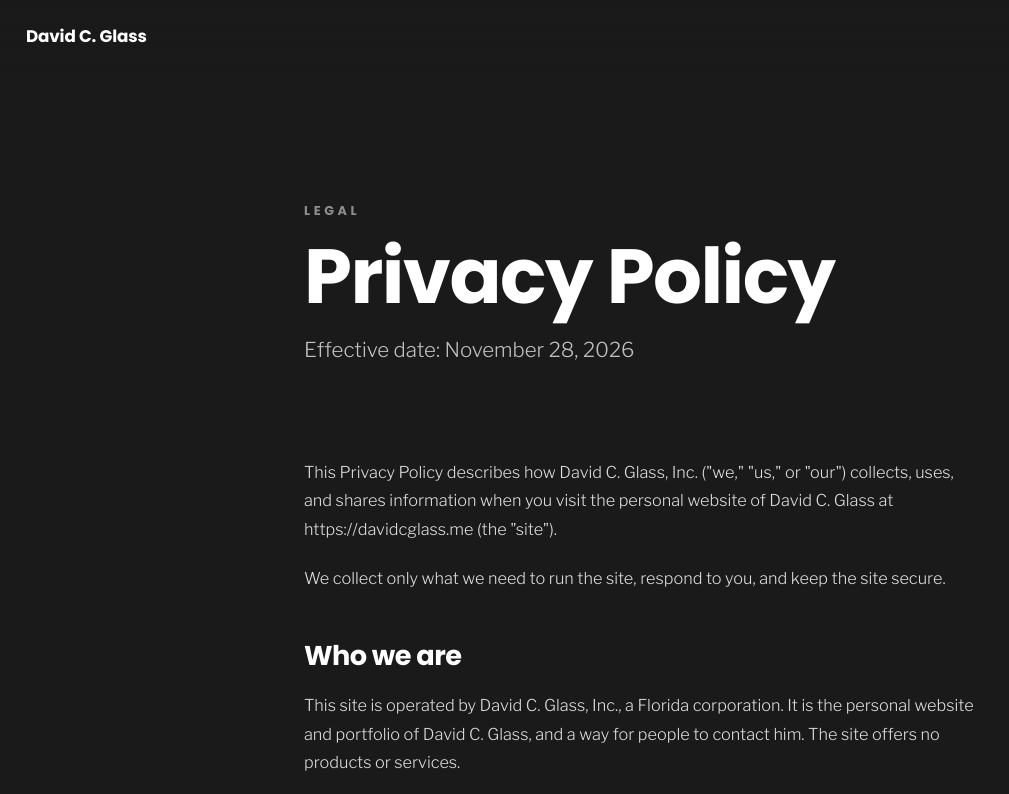
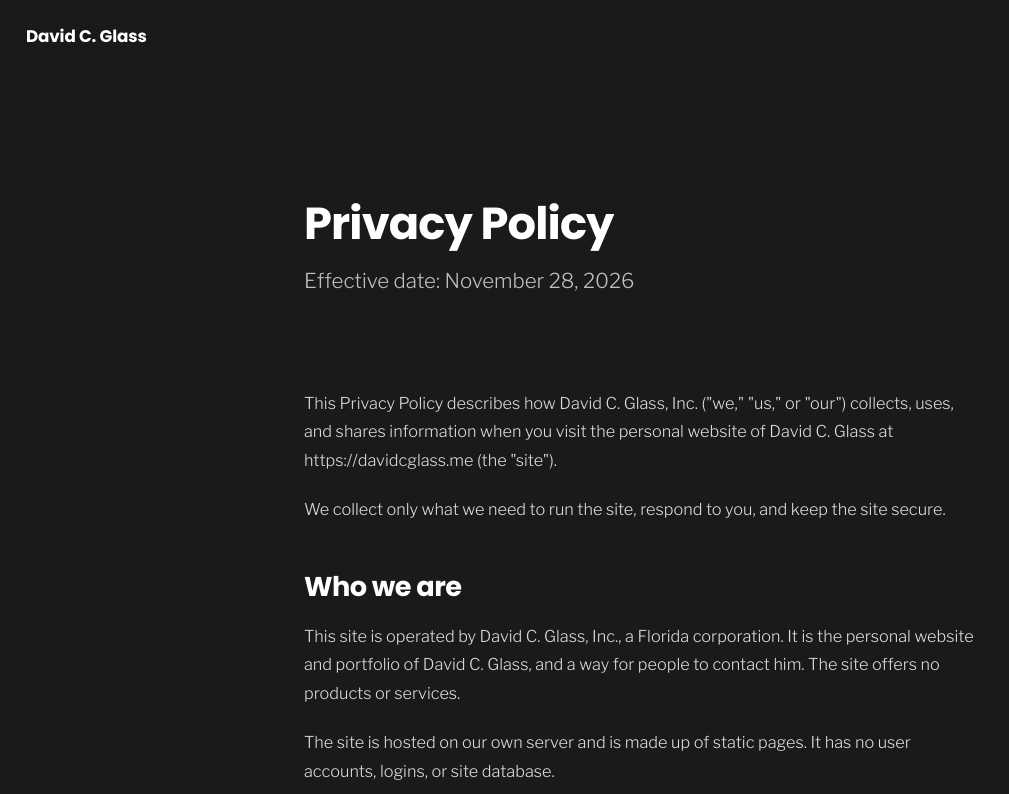
Before and after one commit to dcg76/davidcglass.me, a plain HTML site: page privacy.html in a window 1280 px wide. Shown: the top 794 px of the page, without its empty margins (0-1009 px from the left). Drawn offline with Linux system fonts and the light colour scheme.

Commit message:
Privacy: remove eyebrow, smaller title
Co-Authored-By: Claude Opus 5.5 <noreply@anthropic.com>
Claude-Session: https://claude.ai/code/session_01XAUKNA5bM2y5gNV4f7xzAT

```diff
--- a/privacy.html
+++ b/privacy.html
@@ -35,8 +35,7 @@
 
 <main>
   <header class="wrap page-head"><div style="max-width:42rem;margin:0 auto">
-    <div class="eyebrow">Legal</div>
-    <h1>Privacy Policy</h1>
+    <h1 style="font-size:clamp(2rem,3.6vw,2.8rem);margin-top:0">Privacy Policy</h1>
     <p class="lead effective" style="margin-top:1rem">Effective date: November 28, 2026</p>
   </div></header>
 
```
